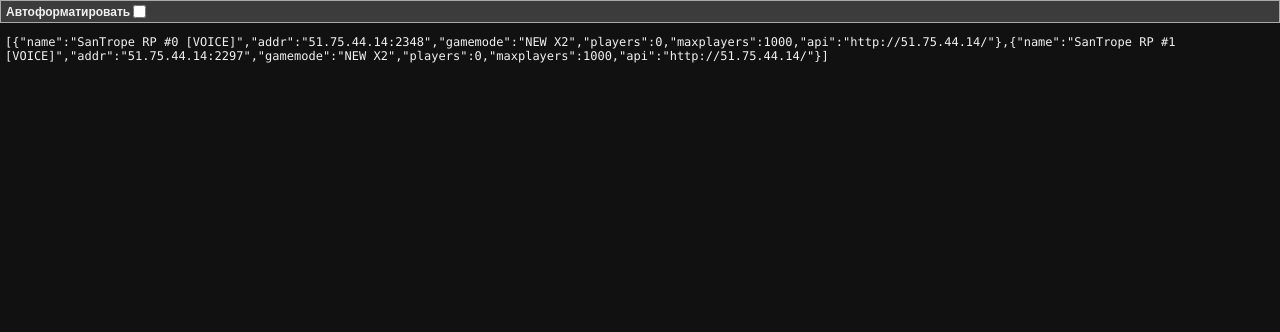
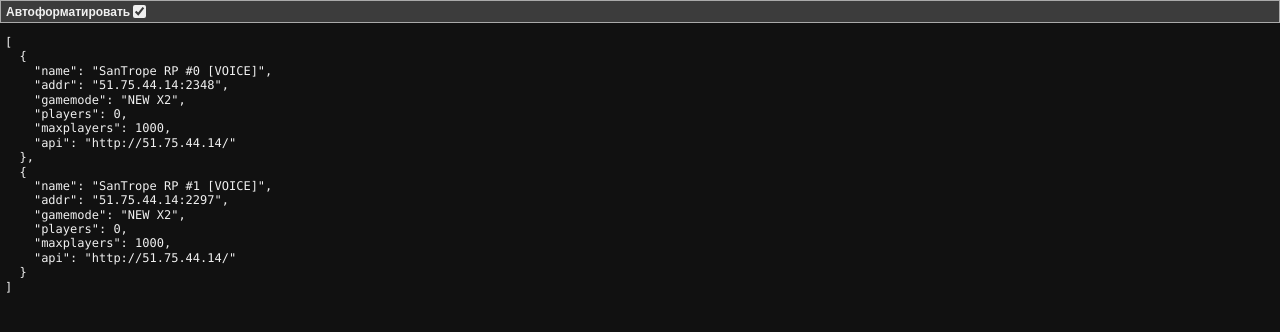
Before and after one commit to stasnagornak1-eng/1, a plain HTML site: page index.html in a window 1280 px wide. Drawn offline with Linux system fonts and the light colour scheme.

Commit message:
Enable JSON auto-formatting by default

```diff
--- a/index.html
+++ b/index.html
@@ -50,7 +50,7 @@
 </head>
 <body>
   <div class="toolbar">
-    <label for="auto">Автоформатировать <input id="auto" type="checkbox" /></label>
+    <label for="auto">Автоформатировать <input id="auto" type="checkbox" checked /></label>
   </div>
   <main class="viewer"><pre id="output">Загрузка...</pre></main>
 
```
